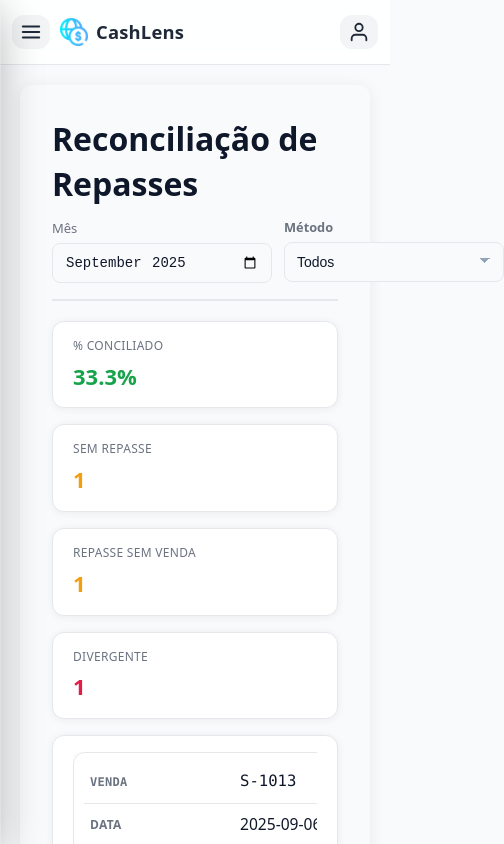
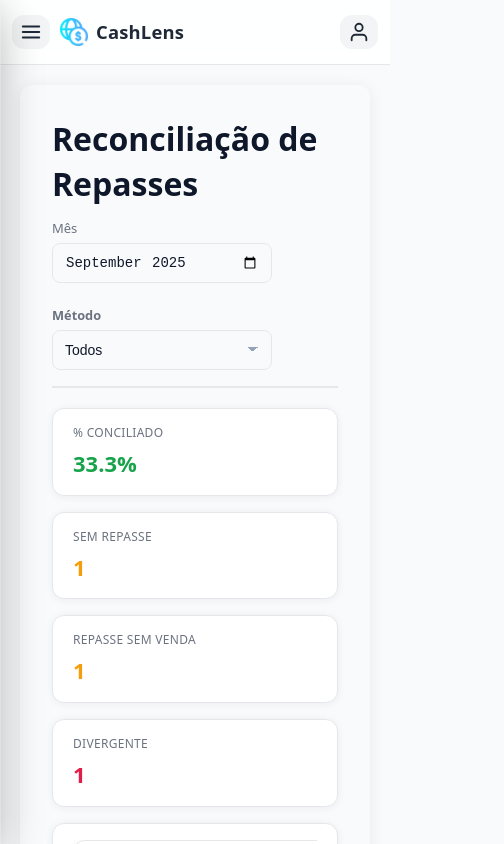
Before and after one commit to CashLens-Project/CashLens-Front, a React (Vite) app: page /conciliation in a window 390 px wide. Shown: the top 844 px of the page, 504 px wide, since content can reach past the window. Built offline with nearby package versions, Linux system fonts and the light colour scheme.

Commit message:
fix: ajustado responsividade do input de métodos

```diff
--- a/src/features/conciliation/ConciliationView.css
+++ b/src/features/conciliation/ConciliationView.css
@@ -398,3 +398,26 @@
     background: var(--info-bg);
   }
 }
+
+.cv-header-controls {
+  display: flex;
+  align-items: flex-end;
+  gap: 24px;
+  margin-left: auto;
+  width: auto;
+  flex-wrap: nowrap;
+}
+
+.cv-header-controls .field {
+  flex: 0 0 var(--filter-width);
+  min-width: var(--filter-width);
+  max-width: var(--filter-width);
+}
+.cv-header-controls .field .select-like-month { width: 100%; }
+
+@media (max-width: 900px) {
+  .cv-header-controls {
+    flex-wrap: wrap;
+    width: 100%;
+  }
+}
```
